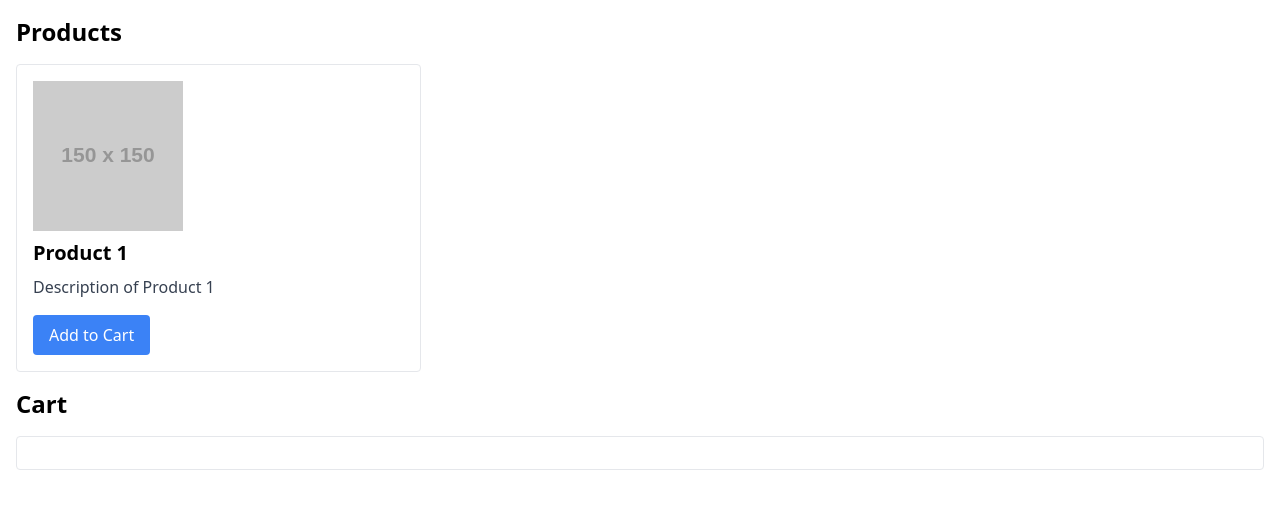
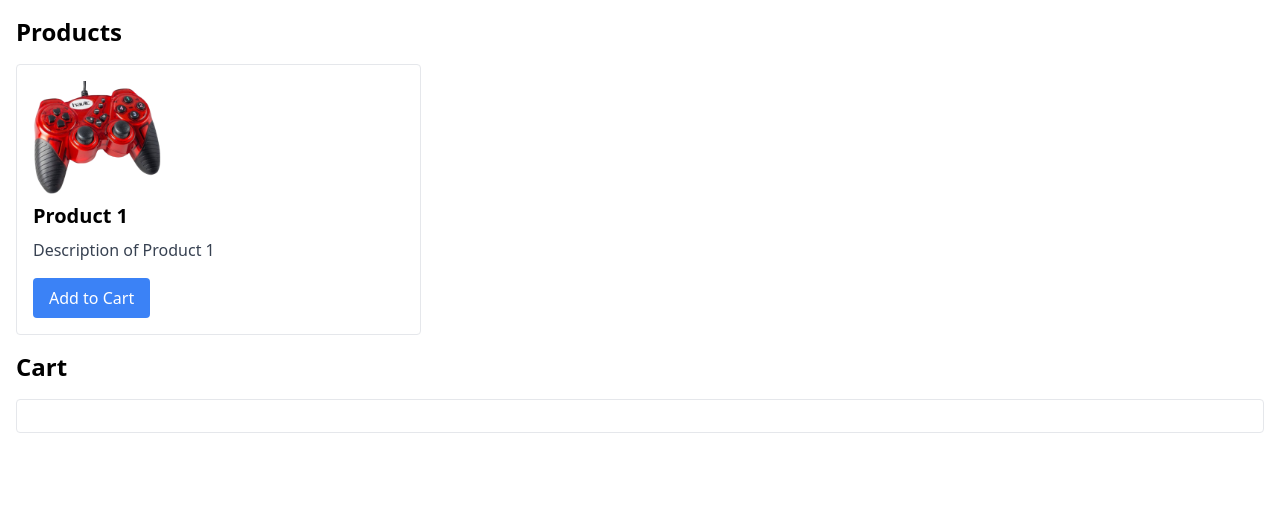
Before and after one commit to Abdallahdari/figma-first-full-ecmmerce-design-, a website: page Cart.html in a window 1280 px wide. Drawn offline with nearby package versions, Linux system fonts and the light colour scheme; placeholder pictures from the web are drawn by us.

Commit message:
finish the cart

```diff
--- a/Cart.html
+++ b/Cart.html
@@ -27,8 +27,8 @@
         <h1 class="text-2xl font-bold mb-4">Products</h1>
         <div class="grid grid-cols-3 gap-4">
             <!-- Example product -->
-            <div class="product p-4 border rounded">
-                <img src="https://via.placeholder.com/150" alt="Product 1" class="mb-2">
+            <div class="w-full product p-4 border rounded">
+                <img src="/images/image copy 2.png" alt="Product 1" class="mb-2 w-32">
                 <h2 class="text-xl font-bold mb-2">Product 1</h2>
                 <p class="text-gray-700 mb-4">Description of Product 1</p>
                 <button class="add-to-cart bg-blue-500 text-white py-2 px-4 rounded">Add to Cart</button>
```
Also changed, not shown: src/output.css.
